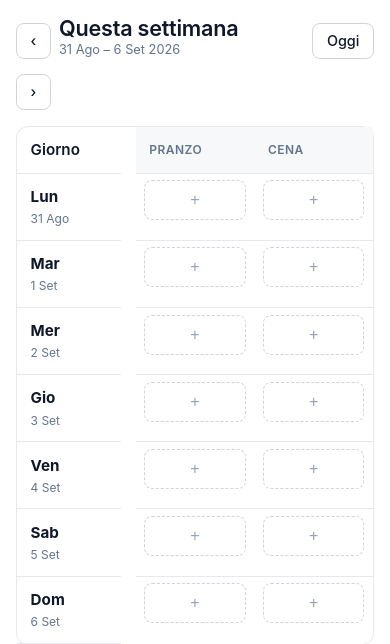
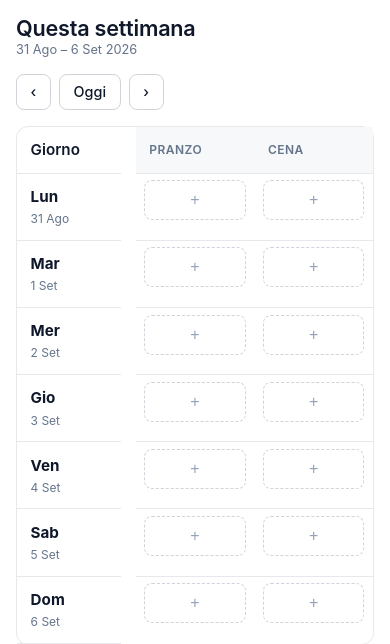
Before and after one commit to intersimone999/meal-planner, a FastAPI app: page /planner/2026/36 in a window 390 px wide. Shown: the top 644 px of the page. Run offline with FastAPI, Linux system fonts and the light colour scheme; data that the repository does not hold is empty; some web fonts are replaced.

Commit message:
Planner/shopping header: stack title above controls on mobile
Below 640px the h1 spans the full width (via flex-basis:100% +
order:-1) so the three nav buttons — ‹, Oggi, › — sit together on
the second row. Fixes the "›" wrapping to its own line on
smartphone.

Co-Authored-By: Claude Opus 4.7 <noreply@anthropic.com>

```diff
--- a/app/static/style.css
+++ b/app/static/style.css
@@ -409,6 +409,12 @@ tbody tr:hover td { background: var(--surface-alt); }
   letter-spacing: 0;
 }
 
+/* On narrow screens, put the title on its own row and let ‹ Oggi › share
+   the row below — otherwise the h1 elbows the buttons onto separate rows. */
+@media (max-width: 640px) {
+  .week-header h1 { flex-basis: 100%; order: -1; min-width: 0; }
+}
+
 table.planner {
   table-layout: fixed;
   overflow: visible;  /* let edit dropdowns escape */
```
